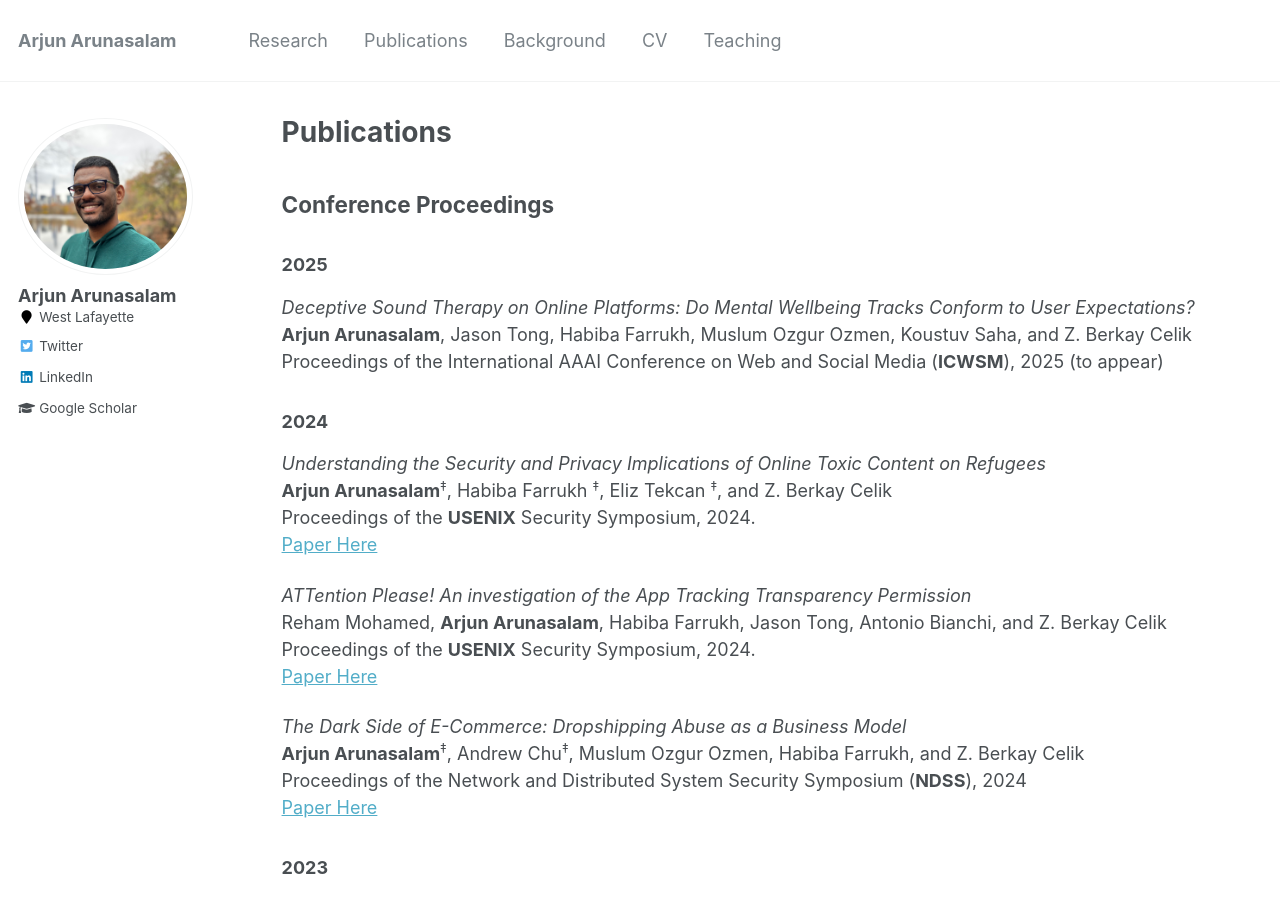
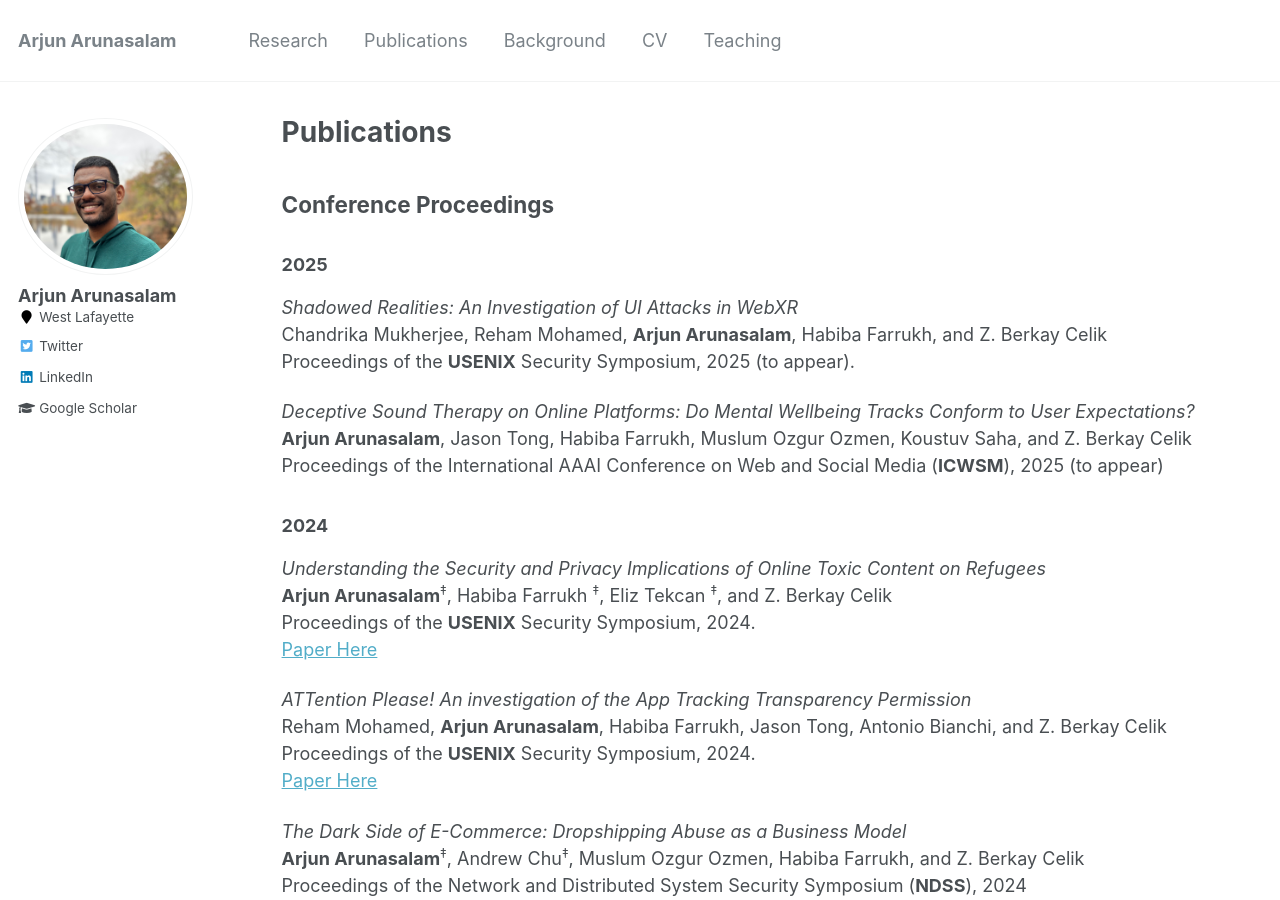
Before and after one commit to arjunarunasalam/arjunarunasalam.github.io, a Jekyll site: the page built from _pages/publications.md, in a window 1280 px wide and 900 px high. Built offline with Jekyll 4.4.1, drawn with Linux system fonts in a browser that asks for light colours.

Commit message:
adding usenix publication

```diff
--- a/_pages/publications.md
+++ b/_pages/publications.md
@@ -11,6 +11,11 @@ author_profile: true
 ## Conference Proceedings
 
 ### 2025
+*Shadowed Realities: An Investigation of UI Attacks in WebXR*<br>
+Chandrika Mukherjee, Reham Mohamed, **Arjun Arunasalam**, Habiba Farrukh, and Z. Berkay Celik<br>
+Proceedings of the **USENIX** Security Symposium, 2025 (to appear). <br>
+
+
 *Deceptive Sound Therapy on Online Platforms: Do Mental Wellbeing Tracks Conform to User Expectations?*<br>
 **Arjun Arunasalam**, Jason Tong, Habiba Farrukh, Muslum Ozgur Ozmen, Koustuv Saha, and Z. Berkay Celik<br>
 Proceedings of the International AAAI Conference on Web and Social Media (**ICWSM**), 2025 (to appear) <br>
```
Also changed, not shown: 1 other file.
